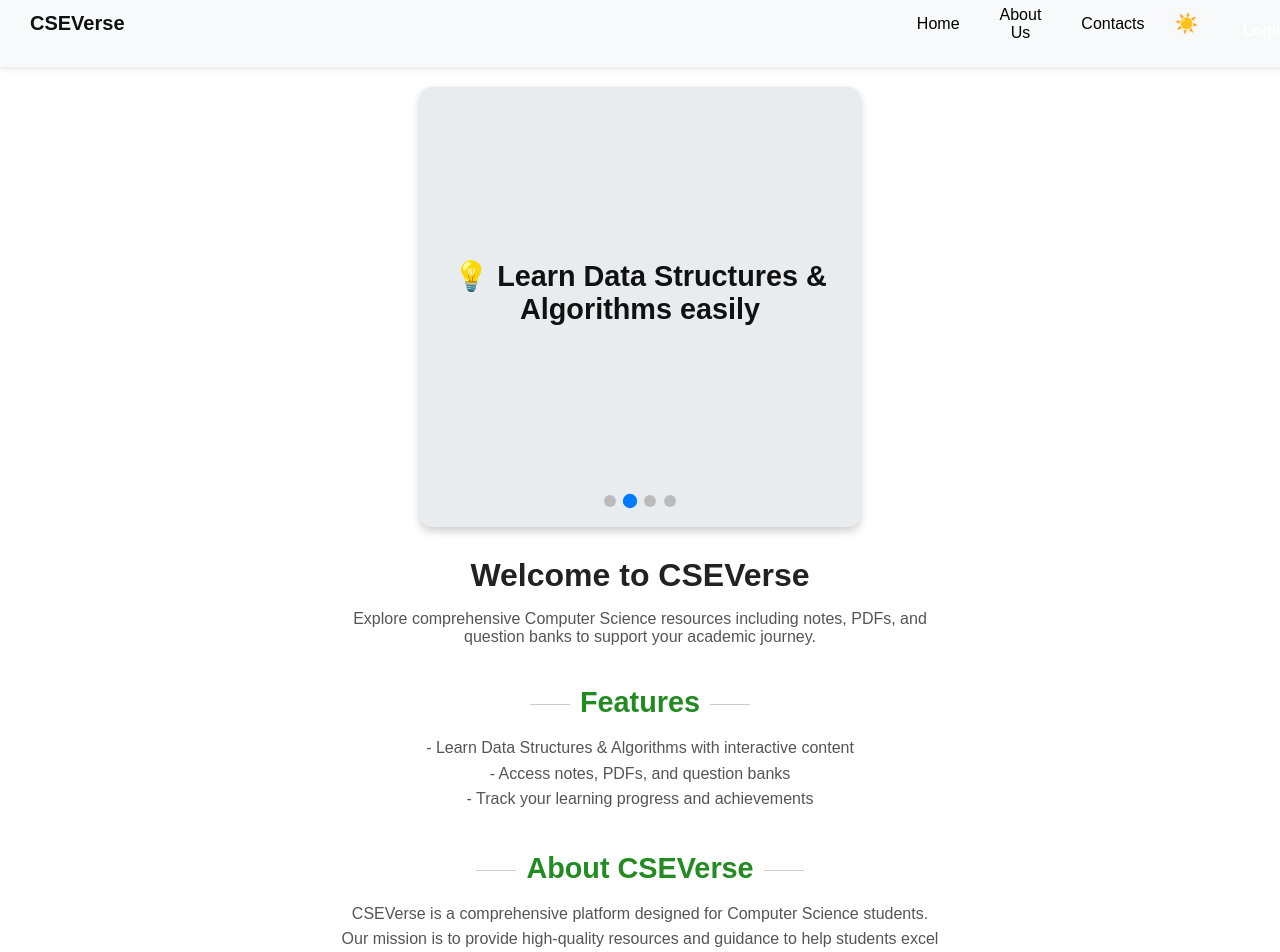
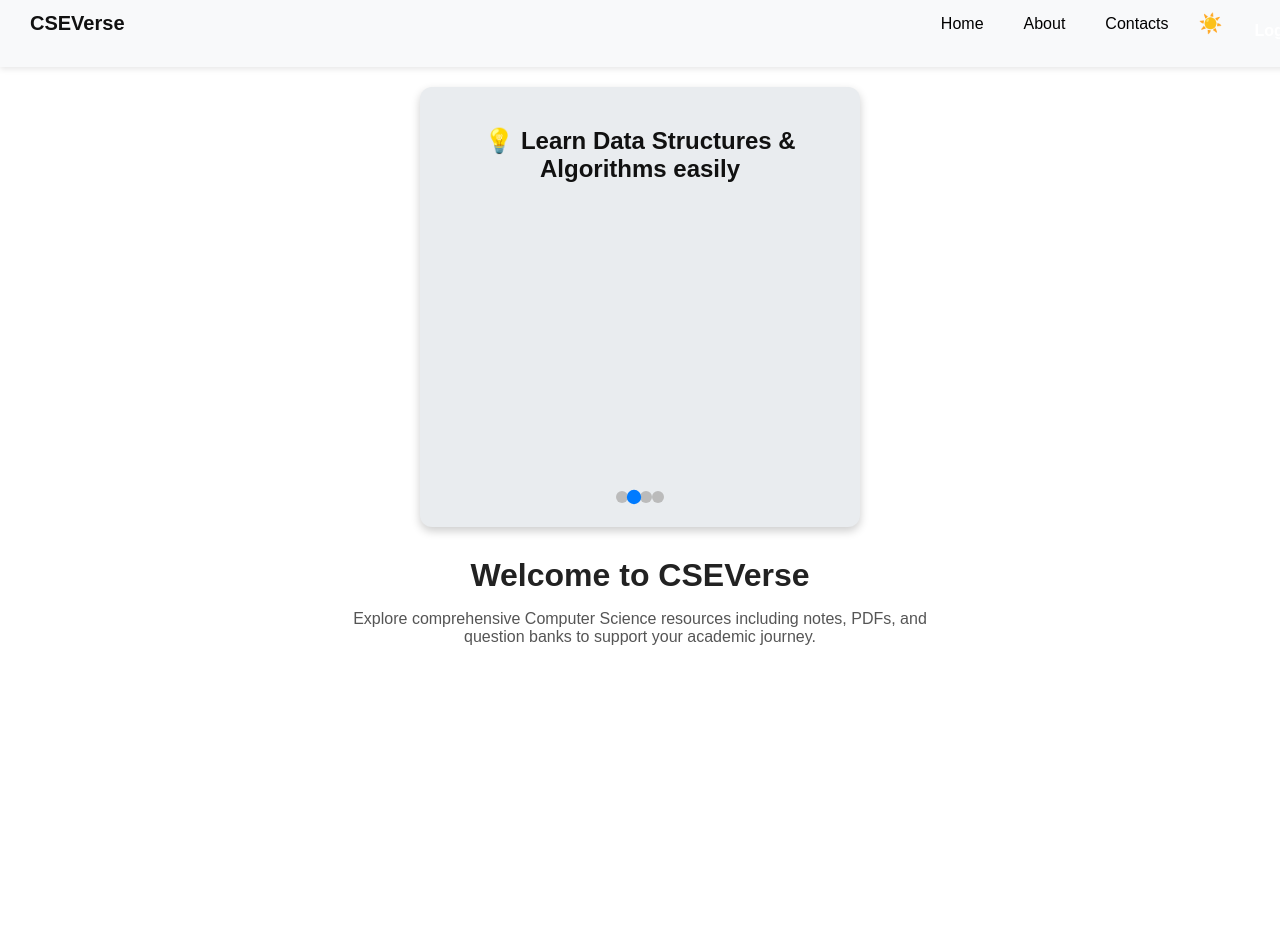
Before and after one commit to safwatashraf12114060/CSEVERSE, a React (Create React App) app: page / in a window 1280 px wide. Shown: the part 20-972 px from the top of the page. After the commit the page ends 800 px from the top, so only its background shows below. Built offline with nearby package versions, Linux system fonts and the light colour scheme.

Commit message:
mergeAboutPage

```diff
--- a/src/App.js
+++ b/src/App.js
@@ -1,22 +1,20 @@
 import React, { useState } from "react";
 import "./App.css";
 import HomePage from "./Pages/HomePage";
+import AboutUs from "./Pages/AboutUs";
 import ContactUs from "./Pages/ContactUs";
 import Login from "./Pages/Login";
 import Signup from "./Pages/Signup";
 
 function App() {
-  const [page, setPage] = useState("home"); // "home", "login", "signup", "contact", "about"
+  const [page, setPage] = useState("home"); // "home", "about", "contact", "login", "signup"
   const [theme, setTheme] = useState("light"); // "light" / "dark"
 
   // Toggle theme
-  const toggleTheme = () => {
-    setTheme(theme === "light" ? "dark" : "light");
-  };
+  const toggleTheme = () => setTheme(theme === "light" ? "dark" : "light");
 
   return (
     <div className={`App ${theme}`}>
-      {/* Home Page */}
       {page === "home" && (
         <HomePage
           onHomeClick={() => setPage("home")}
@@ -28,7 +26,14 @@ function App() {
         />
       )}
 
-      {/* Contact Page */}
+      {page === "about" && (
+        <AboutUs
+          onHomeClick={() => setPage("home")}
+          onContactClick={() => setPage("contact")}
+          onLoginClick={() => setPage("login")}
+        />
+      )}
+
       {page === "contact" && (
         <ContactUs
           onHomeClick={() => setPage("home")}
@@ -36,18 +41,15 @@ function App() {
         />
       )}
 
-      {/* Login Page */}
       {page === "login" && (
         <Login
           onLogin={() => setPage("home")}
           onSignupClick={() => setPage("signup")}
-          onForgotClick={() => setPage("signup")} // demo
           theme={theme}
           toggleTheme={toggleTheme}
         />
       )}
 
-      {/* Signup Page */}
       {page === "signup" && (
         <Signup
           onLoginClick={() => setPage("login")}
--- a/src/Pages/AboutUs.css
+++ b/src/Pages/AboutUs.css
@@ -1,5 +1,5 @@
 /* src/components/AboutUs.css */
-/*
+
 .about-us {
   font-family: Arial, sans-serif;
   color: #333;
@@ -72,4 +72,3 @@
   font-size: 16px;
   color: #555;
 }
-*/
--- a/src/Pages/AboutUs.js
+++ b/src/Pages/AboutUs.js
@@ -1,5 +1,4 @@
 // src/components/AboutUs.js
-/*
 import React from "react";
 import "./AboutUs.css";
 import teamImage from "../assets/team.jpg"; // ধরলাম ছবির জন্য একটা placeholder
@@ -8,6 +7,14 @@ export default function AboutUs() {
   return (
     <div className="about-us">
       <div className="about-header">
+        <header className="header">
+        <div className="logo">CSEVerse</div>
+        <nav className="nav-links">
+          <a href="/">Home</a>
+          <a href="/ContactUs">Contact</a>
+          <a href="/login">Login</a>
+        </nav>
+      </header>
         <h1>About Us</h1>
         <p>
           Welcome to CSEVERSE! We are a passionate team committed to building
@@ -45,4 +52,3 @@ export default function AboutUs() {
     </div>
   );
 }
-*/
--- a/src/Pages/ContactUs.js
+++ b/src/Pages/ContactUs.js
@@ -10,7 +10,7 @@ function ContactUs() {
         <nav className="nav-links">
           <a href="/">Home</a>
           <a href="/about">About</a>
-          <a href="/contact">Contact</a>
+
           <a href="/login">Login</a>
         </nav>
       </header>
--- a/src/Pages/HomePage.js
+++ b/src/Pages/HomePage.js
@@ -8,11 +8,9 @@ const slides = [
   { id: 4, text: "🚀 Prepare for your career with guidance" }
 ];
 
-function HomePage({ onHomeClick, onAboutClick, onContactClick, onLoginClick }) {
+function HomePage({ onHomeClick, onAboutClick, onContactClick, onLoginClick, theme, toggleTheme }) {
   const [current, setCurrent] = useState(0);
-  const [isDark, setIsDark] = useState(false);
 
-  // Auto slideshow every 3 seconds
   useEffect(() => {
     const timer = setInterval(() => {
       setCurrent((prev) => (prev + 1) % slides.length);
@@ -20,76 +18,35 @@ function HomePage({ onHomeClick, onAboutClick, onContactClick, onLoginClick }) {
     return () => clearInterval(timer);
   }, []);
 
-  // Theme toggle
-  const toggleTheme = () => {
-    setIsDark((prev) => !prev);
-    document.body.classList.toggle("dark-theme");
-  };
-
   return (
     <div className="homepage">
-      {/* Navbar */}
       <nav className="navbar">
-        <div className="logo" onClick={onHomeClick} style={{cursor: "pointer"}}>CSEVerse</div>
+        <div className="logo" onClick={onHomeClick} style={{cursor:"pointer"}}>CSEVerse</div>
         <div className="nav-links">
           <button className="nav-btn" onClick={onHomeClick}>Home</button>
-          <button className="nav-btn" onClick={onAboutClick}>About Us</button>
+          <button className="nav-btn" onClick={onAboutClick}>About</button>
           <button className="nav-btn" onClick={onContactClick}>Contacts</button>
-          <div className="theme-box" onClick={toggleTheme}>
-            {isDark ? "🌙" : "☀️"}
-          </div>
-          <button className="login-btn" onClick={onLoginClick}>
-            Login
-          </button>
+          <div className="theme-box" onClick={toggleTheme}>{theme === "light" ? "☀️" : "🌙"}</div>
+          <button className="login-btn" onClick={onLoginClick}>Login</button>
         </div>
       </nav>
 
-      {/* Slideshow */}
       <div className="slideshow">
-        <div className="slide-content">
-          <h2>{slides[current].text}</h2>
-        </div>
-        <div className="indicators">
-          {slides.map((slide, index) => (
+        <h2>{slides[current].text}</h2>
+        <div className="dots">
+          {slides.map((_, i) => (
             <span
-              key={slide.id}
-              className={`dot ${index === current ? "active" : ""}`}
-              onClick={() => setCurrent(index)}
+              key={i}
+              className={i === current ? "dot active" : "dot"}
+              onClick={() => setCurrent(i)}
             ></span>
           ))}
         </div>
       </div>
 
-      {/* Welcome Section */}
       <div className="homepage-header">
         <h1>Welcome to CSEVerse</h1>
-        <p>
-          Explore comprehensive Computer Science resources including notes, PDFs,
-          and question banks to support your academic journey.
-        </p>
-      </div>
-
-      {/* Features Section */}
-      <div className="section">
-        <h2>Features</h2>
-        <p>
-          - Learn Data Structures & Algorithms with interactive content
-          <br />
-          - Access notes, PDFs, and question banks
-          <br />
-          - Track your learning progress and achievements
-        </p>
-      </div>
-
-      {/* About Section */}
-      <div className="section">
-        <h2>About CSEVerse</h2>
-        <p>
-          CSEVerse is a comprehensive platform designed for Computer Science
-          students. Our mission is to provide high-quality resources and
-          guidance to help students excel academically and professionally...
-          <span className="read-more">Read More</span>
-        </p>
+        <p>Explore comprehensive Computer Science resources including notes, PDFs, and question banks to support your academic journey.</p>
       </div>
     </div>
   );
```
Also changed, not shown: src/assets/download.jpg (added), 1 other file (tests, documents, lock files or other folders).
